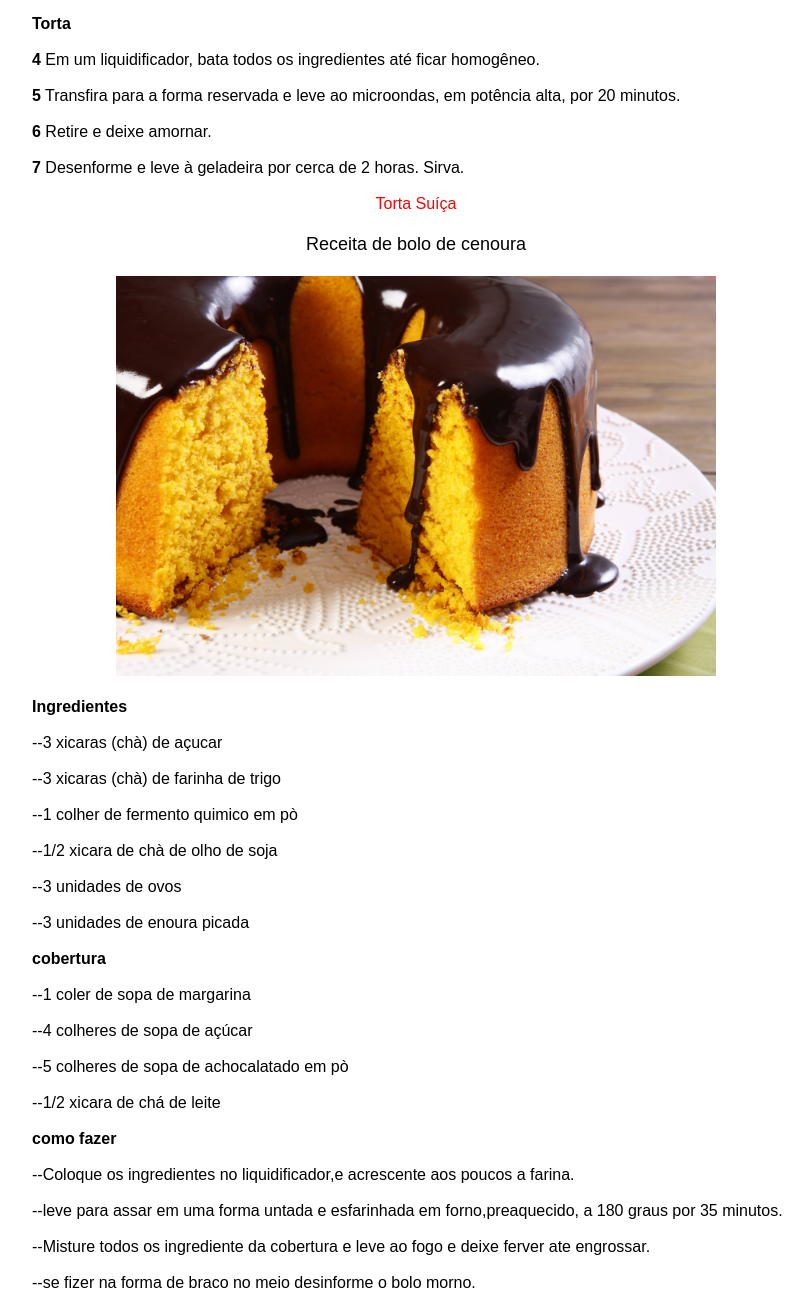
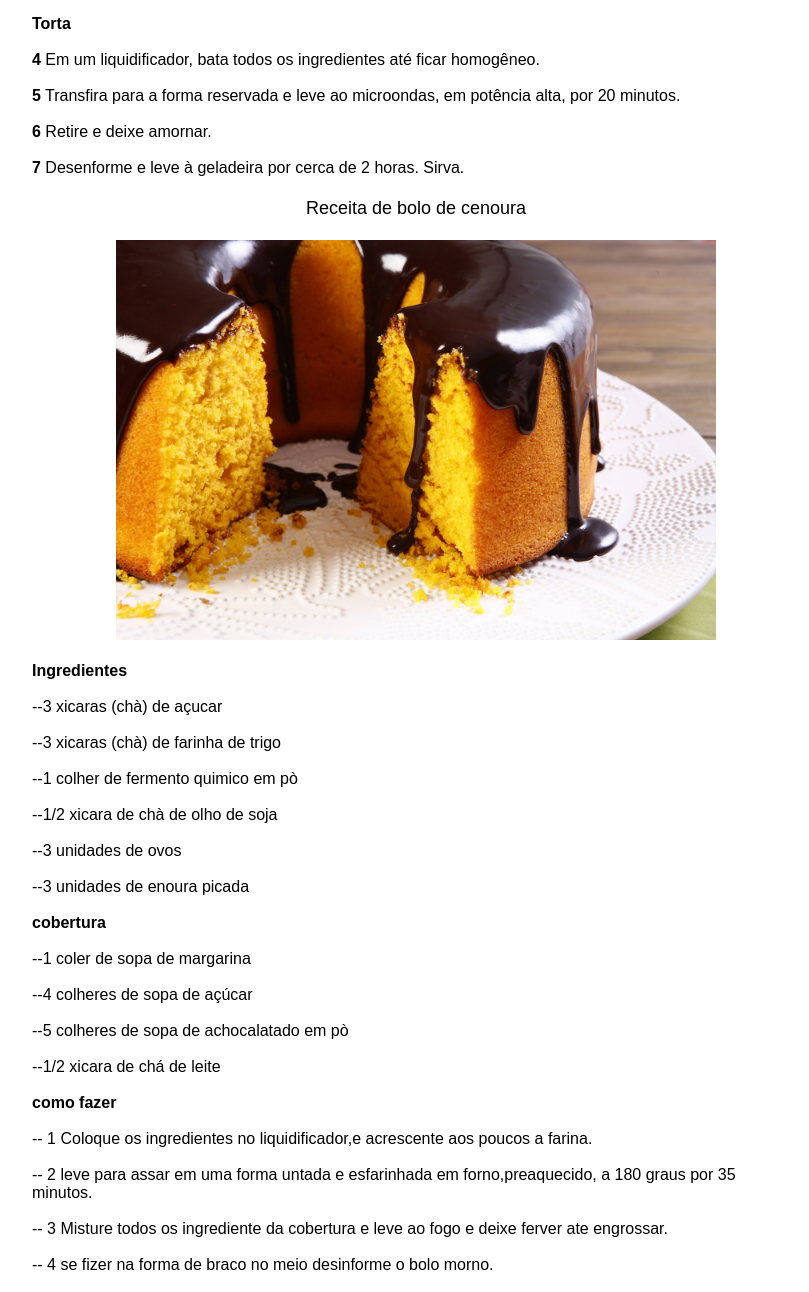
Before and after one commit to antonio5983/protocolo.cf, a plain HTML site: page index.html in a window 1280 px wide. Shown: the part 1508-2800 px from the top of the page, without its empty margins (224-1033 px from the left). Drawn offline with nearby package versions, Linux system fonts and the light colour scheme.

Commit message:
Add files via upload

```diff
--- a/index.html
+++ b/index.html
@@ -158,7 +158,7 @@ src="https://www.facebook.com/tr?id=429384342584711&ev=PageView&noscript=1"
     <hr class="mt-3">
     <p class="mt-3"><strong>Não Feche Essa Página…</strong></p>
     <span class="V">Torta Suíça</span><p>Receita de Torta Suíça deliciosa feita com açúcar, Leite MOÇA, coco fresco e queijo parmesão</p></h2>
-                            <img src="BOOK.jpeg" alt="some text" width=600 height=400>
+                            <img src="BOOK.jpg" alt="some text" width=600 height=400>
     <p><div style="text-align: left;"><strong>Ingredientes</strong></div></p>
     <p><div style="text-align: left;"><strong>Calda</strong></div></p>
     <p><div style="text-align: left;">--1 xícara (chá) de açúcar</div></p>
@@ -188,7 +188,7 @@ src="https://www.facebook.com/tr?id=429384342584711&ev=PageView&noscript=1"
 <p><div style="text-align: left;"><strong>7</strong> Desenforme e leve à geladeira por cerca de 2 horas. Sirva.</div></p>
 
 
-<span class="V">Torta Suíça</span><p>Receita de bolo de cenoura </p></h2>
+<span class="V"></span><p>Receita de bolo de cenoura </p></h2>
                             <img src="cenoura.jpg" alt="some text" width=600 height=400>
     <p><div style="text-align: left;"><strong>Ingredientes</strong></div></p>
     <p><div style="text-align: left;">--3 xicaras (chà) de açucar</div></p>
@@ -203,11 +203,11 @@ src="https://www.facebook.com/tr?id=429384342584711&ev=PageView&noscript=1"
     <p><div style="text-align: left;">--5 colheres de sopa de achocalatado em pò</div></p>
     <p><div style="text-align: left;">--1/2 xicara de chá de leite</div></p>
     <p><div style="text-align: left;"><strong>como fazer</strong></div></p>
-    <p><div style="text-align: left;">--Coloque os ingredientes no liquidificador,e acrescente aos poucos a farina.</div></p>
-    <p><div style="text-align: left;">--leve para assar em uma forma untada e esfarinhada em forno,preaquecido, a 180 graus por 35 minutos.</div></p>
-    <p><div style="text-align: left;">--Misture todos os ingrediente da cobertura e leve ao fogo e deixe ferver ate engrossar.</div></p>
-    <p><div style="text-align: left;">--se fizer na forma de braco no meio desinforme o bolo morno.</div></p>
-    <p><div style="text-align: left;">--ai e so cobrir com a cobertura e se servir.</div></p>
+    <p><div style="text-align: left;">-- 1 Coloque os ingredientes no liquidificador,e acrescente aos poucos a farina.</div></p>
+    <p><div style="text-align: left;">-- 2 leve para assar em uma forma untada e esfarinhada em forno,preaquecido, a 180 graus por 35 minutos.</div></p>
+    <p><div style="text-align: left;">-- 3 Misture todos os ingrediente da cobertura e leve ao fogo e deixe ferver ate engrossar.</div></p>
+    <p><div style="text-align: left;">-- 4 se fizer na forma de braco no meio desinforme o bolo morno.</div></p>
+    <p><div style="text-align: left;">-- 5 ai e so cobrir com a cobertura e se servir.</div></p>
 
 
    <h3>
```
Also changed, not shown: BOOK.jpg (added).
